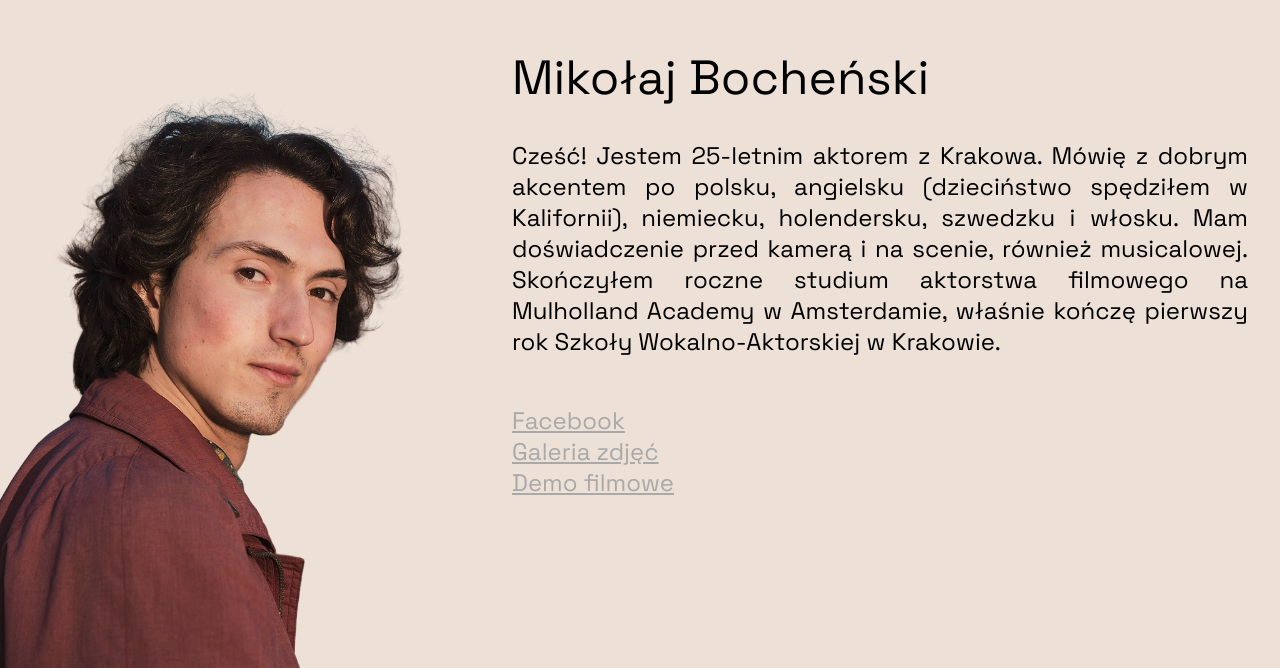
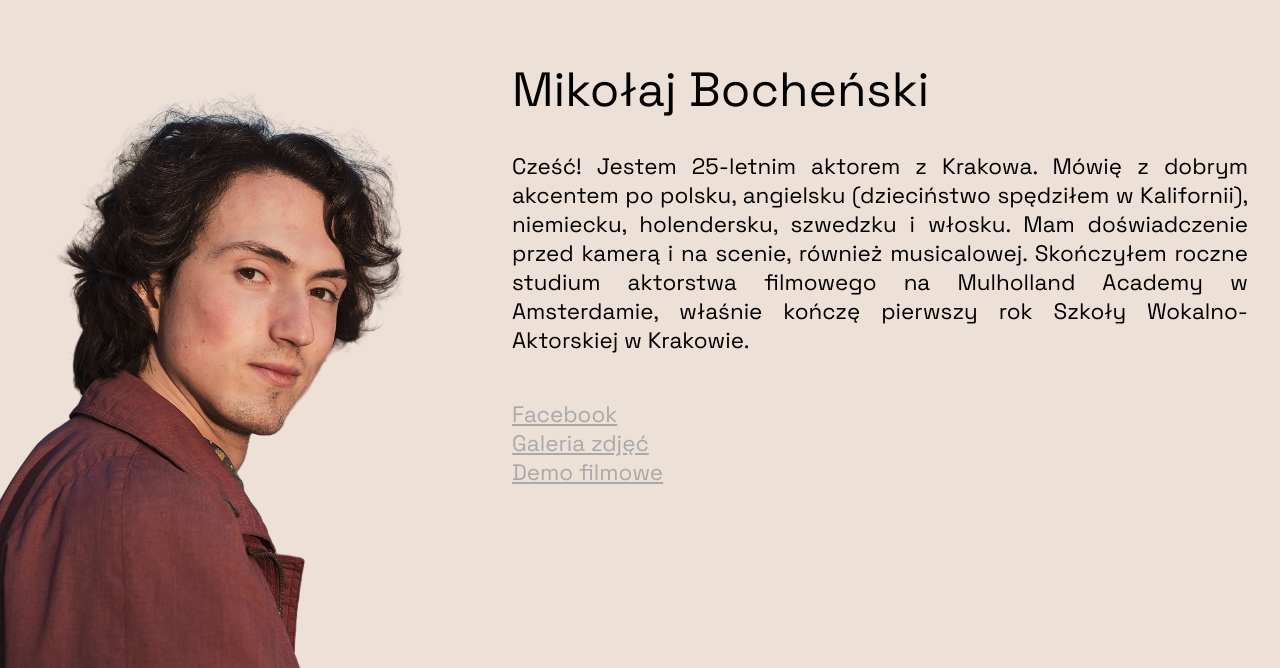
Before and after one commit to malyvsen/malyvsen.github.io, a React (Vite) app: page /aktor in a window 1280 px wide. Shown: the part 132-800 px from the top of the page. Built offline with nearby package versions, Linux system fonts and the light colour scheme.

Commit message:
feat(aktor): screw adaptive font sizes

```diff
--- a/src/aktor/Hello.tsx
+++ b/src/aktor/Hello.tsx
@@ -1,17 +1,8 @@
-import useScreenSize from "@utils/useScreenSize";
-
 export default function Hello() {
-  const { width: screenWidth } = useScreenSize();
-
   return (
     <>
       <h1>Mikołaj Bocheński</h1>
-      <p
-        style={{
-          fontSize: screenWidth < 600 ? "1em" : "1.5em",
-          textAlign: "justify",
-        }}
-      >
+      <p style={{ fontSize: "1.4em", textAlign: "justify" }}>
         Cześć! Jestem 25-letnim aktorem z Krakowa. Mówię z dobrym akcentem po
         polsku, angielsku (dzieciństwo spędziłem w Kalifornii), niemiecku,
         holendersku, szwedzku i włosku. Mam doświadczenie przed kamerą i na
--- a/src/aktor/Links.tsx
+++ b/src/aktor/Links.tsx
@@ -1,8 +1,4 @@
-import useScreenSize from "@utils/useScreenSize";
-
 export default function Links() {
-  const { width: screenWidth } = useScreenSize();
-
   return (
     <div
       style={{
@@ -11,11 +7,7 @@ export default function Links() {
         justifyContent: "center",
       }}
     >
-      <p
-        style={{
-          fontSize: screenWidth < 600 ? "1em" : "1.5em",
-        }}
-      >
+      <p style={{ fontSize: "1.4em" }}>
         <a href="https://www.facebook.com/malyvsen">Facebook</a>
         <br />
         <a href="https://photos.app.goo.gl/yFrqRuZ5tNMAWF5MA">Galeria zdjęć</a>
```
